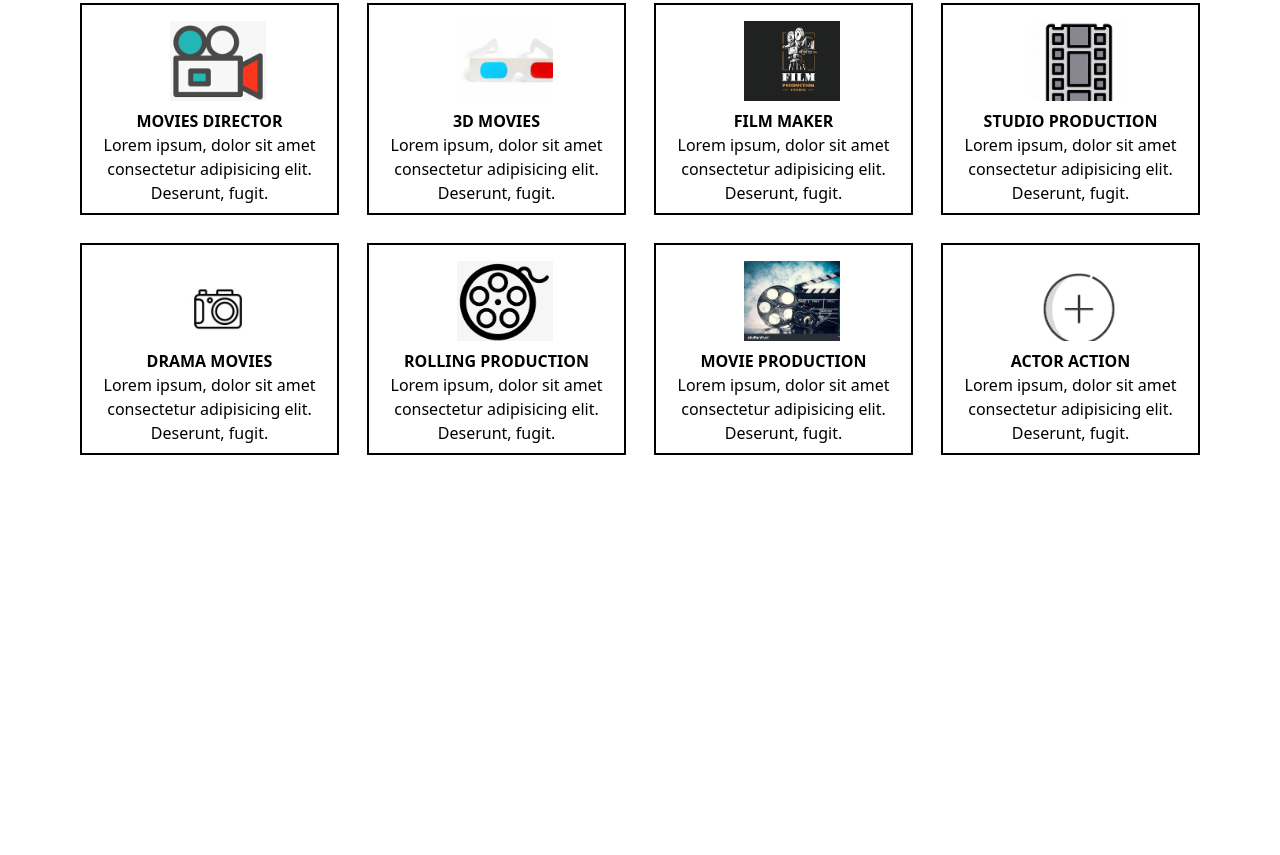
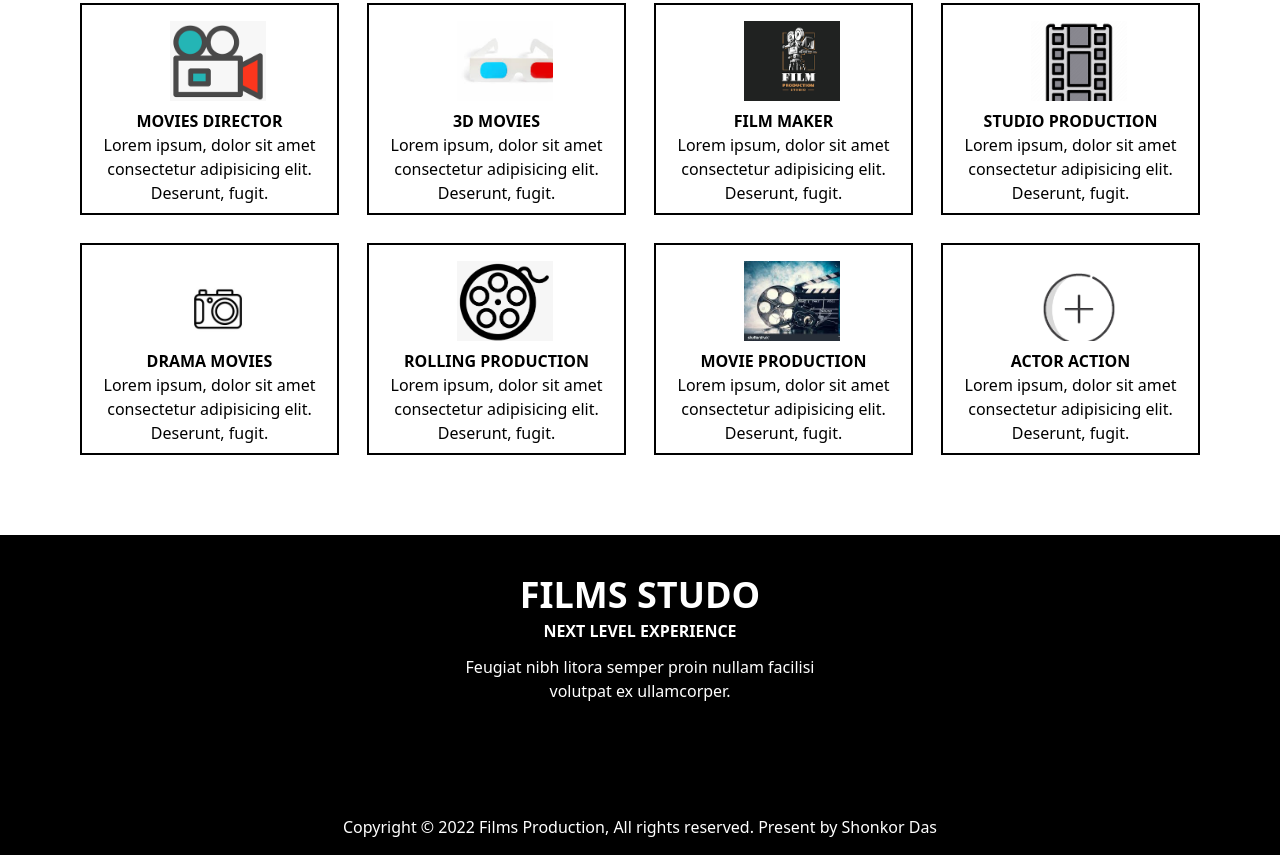
Before and after one commit to shonkor-das/FILMS-STUDO, a plain HTML site: page index.html in a window 1280 px wide. Shown: the part 2339-3194 px from the top of the page. Before the commit the page ends 2874 px from the top, so only its background shows below. Drawn offline with nearby package versions, Linux system fonts and the light colour scheme.

Commit message:
footer section addede

```diff
--- a/index.html
+++ b/index.html
@@ -3,6 +3,7 @@
 <head>
   <meta charset="UTF-8">
   <meta name="viewport" content="width=device-width, initial-scale=1.0">
+  <title>Films Studo</title>
   <!-- font awesome  -->
   <link rel="preconnect" href="https://fonts.googleapis.com">
   <link rel="preconnect" href="https://fonts.gstatic.com" crossorigin>
@@ -38,7 +39,7 @@
         <section class="bg-banner bg-cover lg:h-screen pt-14 flex items-center Montserrat">
             <div class="ml-20 font-sans sm:w-1/2">
                 <p class="font-bold uppercase">More Production studo</p>
-                <h1 class="text-6xl text-white font-bold">FILMS MADE TO <br>
+                <h1 class="text-6xl text-white font-bold">FILMS MADE TO<br>
                     <span class="text-amber-300">PERFECTION</span></h1>
                 <p class="font-serif mt-3">
                     Lorem ipsum dolor sit, amet consectetur adipisicing elit. Exercitationem corrupti nihil<br> dignissimos rem, vero quas nulla provident commodi, ad aliquam dolores? <br>Aperiam consequuntur provident rem.
@@ -183,6 +184,15 @@
                 </div>
             </div>
         </section>
+        <!-- footer section  -->
+        <footer class="bg-black text-white h-80">
+            <div class="text-center pt-10">
+                <h1 class="font-bold text-4xl uppercase">Films Studo</h1>
+                <h3 class="font-bold text-base uppercase pt-1 pb-3 font-sans">next level experience</h3>
+                <p class="font-sans">Feugiat nibh litora semper proin nullam facilisi <br>volutpat ex ullamcorper.</p>
+            </div>
+            <p class="font-sans text-center pt-28">Copyright © 2022 Films Production, All rights reserved. Present by Shonkor Das</p>
+        </footer>
     </main>
 </body>
 </html>
```
